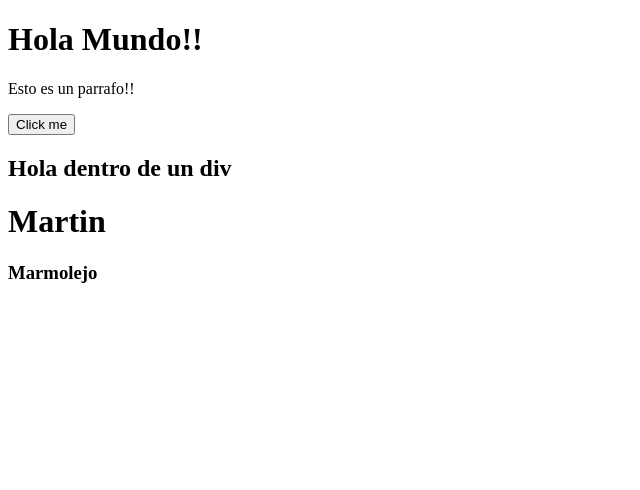
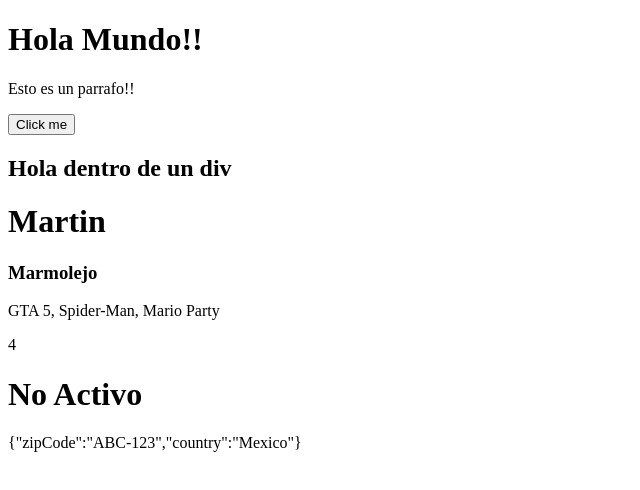
Before and after one commit to MartinMarmoolej/First-Steps---React, a React (Vite) app: page / in a window 1280 px wide. Shown: the top 490 px of the page, without its empty margins (0-640 px from the left). Built offline with nearby package versions, Linux system fonts and the light colour scheme.

Commit message:
Se trabajo con la impresion de variables

```diff
--- a/src/MyAwesomeApp.tsx
+++ b/src/MyAwesomeApp.tsx
@@ -1,8 +1,28 @@
-export function MyAwsomeApp(){
-    return(
-    <>
-    <h1>Martin</h1>
-    <h3>Marmolejo</h3>
-    </>
+const firstName = 'Martin';
+const lastName = 'Marmolejo';
+
+const favoriteGame = ['GTA 5', 'Spider-Man', 'Mario Party'];
+const isActive = false;
+
+const address = {
+    zipCode: 'ABC-123',
+    country: 'Mexico',
+}
+
+export function MyAwsomeApp() {
+    return (
+        <>
+            <h1>{firstName}</h1>
+            <h3>{lastName}</h3>
+
+            <p>{favoriteGame.join(', ')}</p>
+            <p>{2 + 2}</p>
+
+            <h1>{isActive ? 'Activo' : 'No Activo'}</h1>
+
+            <p>
+                {JSON.stringify(address)}
+            </p>
+        </>
     )
 }
```
